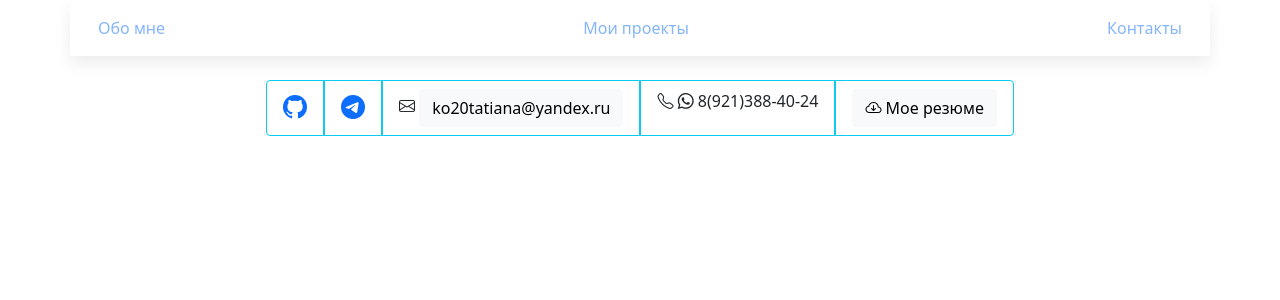
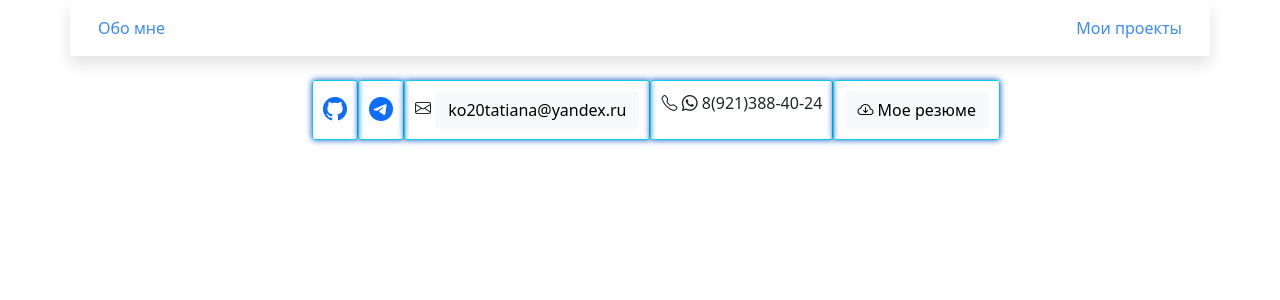
Before and after one commit to HaneulSky/portfolio, a React (Create React App) app: page /contacts in a window 1280 px wide. Shown: the top 300 px of the page. Built offline with nearby package versions, Linux system fonts and the light colour scheme; the HTML template or start-up script is replaced by a standard one.

Commit message:
изменила стили контактов и карточек, начала добавление модулей стилей

```diff
--- a/package.json
+++ b/package.json
@@ -11,6 +11,7 @@
         "react-dom": "^17.0.2",
         "react-router-dom": "^5.3.0",
         "react-scripts": "4.0.3",
+        "styled-components": "^5.3.5",
         "web-vitals": "^1.0.1"
     },
     "scripts": {
--- a/src/app.jsx
+++ b/src/app.jsx
@@ -3,7 +3,7 @@ import { Route, Switch } from "react-router";
 import Main from "./app/components/layouts/main";
 import Projects from "./app/components/layouts/projects";
 import NavBar from "./app/components/ui/navBar";
-import Contacts from "./app/components/ui/contacts";
+import Contacts from "./app/components/ui/contacts/contacts";
 
 function App() {
     return (
--- a/src/app/components/layouts/about.jsx
+++ b/src/app/components/layouts/about.jsx
@@ -32,7 +32,7 @@ const About = () => {
                             </li>
                             <li className="list-group-item">
                                 <i className="bi bi-heart"></i> Люблю книги,
-                                музыку и Реакт
+                                музыку и Фронтенд
                             </li>
                             <li className="list-group-item">
                                 <i className="bi bi-people"></i> Владею
--- a/src/app/components/layouts/main.jsx
+++ b/src/app/components/layouts/main.jsx
@@ -1,6 +1,6 @@
 import React from "react";
 import About from "./about";
-import Contacts from "../ui/contacts";
+import Contacts from "../ui/contacts/contacts";
 
 const Main = () => {
     return (
--- a/src/app/components/layouts/projects.jsx
+++ b/src/app/components/layouts/projects.jsx
@@ -2,7 +2,7 @@ import React from "react";
 import mesto from "../images/mesto.jpg";
 import travels from "../images/travels.jpg";
 import newsExplorer from "../images/news-explorer.jpg";
-import ProjectCard from "../ui/projectCard";
+import ProjectCard from "../ui/projectCard/projectCard";
 import blog from "../images/blog.png";
 
 const Projects = () => {
--- a/src/app/components/ui/contacts.jsx
+++ b/src/app/components/ui/contacts/contacts.jsx
@@ -1,20 +1,21 @@
 import React from "react";
+import contactsStyle from "./contacts.module.css";
+// className="list-group list-group-horizontal rounded m-auto flex-wrap"
 
 const Contacts = () => {
     return (
-        <div className="container d-flex flex-column justify-content-center flex-wrap">
-            <ul className="list-group list-group-horizontal rounded m-auto flex-wrap">
-                <li className="list-group-item border border-info">
+            <ul className={contactsStyle.contacts}>
+                <li className={contactsStyle.contact}>
                     <a href="https://github.com/HaneulSky">
                         <i className="bi bi-github" style={{ fontSize: 1.5 + "rem" }}></i>
                     </a>
                 </li>
-                <li className="list-group-item  border border-info">
+                <li className={contactsStyle.contact}>
                     <a href="https://t.me/kotatiana">
                         <i className="bi bi-telegram" style={{ fontSize: 1.5 + "rem" }}></i>
                     </a>
                 </li>
-                <li className="list-group-item  border border-info">
+                <li className={contactsStyle.contact}>
                     <i className="bi bi-envelope"></i>{" "}
                     <a
                         href="mailto:ko20tatiana@yandex.ru"
@@ -24,10 +25,10 @@ const Contacts = () => {
                         ko20tatiana@yandex.ru
                     </a>
                 </li>
-                <li className="list-group-item  border border-info">
+                <li className={contactsStyle.contact}>
                     <i className="bi bi-telephone"></i> <i className="bi bi-whatsapp"></i>  8(921)388-40-24
                 </li>
-                <li className="list-group-item  border border-info">
+                <li className={contactsStyle.contact}>
                     <a
                         href="https://drive.google.com/file/d/1vKcGXVWSyVItrNdRmxe33-dJ2DtxaKYN/view?usp=sharing"
                         role="button"
@@ -37,7 +38,6 @@ const Contacts = () => {
                     </a>
                 </li>
             </ul>
-        </div>
     );
 };
 
--- /dev/null
+++ b/src/app/components/ui/contacts/contacts.module.css
@@ -0,0 +1,12 @@
+.contacts{
+    display: flex;
+    justify-content: center;
+    flex-wrap: wrap;
+    list-style: none;
+}
+.contact{
+   border: #0dcaf0 1px solid;
+    border-radius: 3px;
+    padding: 10px;
+    box-shadow: 0 0 6px #0a53be;
+}
--- a/src/app/components/ui/navBar.jsx
+++ b/src/app/components/ui/navBar.jsx
@@ -5,9 +5,9 @@ const NavBar = () => {
     return (
         <div
             className="container shadow mb-4"
-            style={{ backgroundColor: "white", opacity: 0.5 }}
+            style={{ backgroundColor: "white", opacity: 0.8 }}
         >
-            <ul className="nav navbar navbar-light">
+            <ul className="nav navbar navbar-light ">
                 {" "}
                 <li className="nav-item">
                     <Link className="nav-link" to="/portfolio">
@@ -19,11 +19,6 @@ const NavBar = () => {
                         Мои проекты
                     </Link>
                 </li>
-                <li className="nav-item">
-                    <Link className="nav-link" to="/contacts">
-                        Контакты
-                    </Link>
-                </li>
             </ul>
         </div>
     );
--- a/src/app/components/ui/projectCard.jsx
+++ b/src/app/components/ui/projectCard/projectCard.jsx
@@ -1,12 +1,14 @@
 import React from "react";
 import PropTypes from "prop-types";
+import projectCardStyles from "./projectCard.module.css";
+console.log(projectCardStyles.text);
 
 const ProjectCard = ({ image, alt, children, link, page }) => {
     return (
         <div className="card shadow" style={{ width: 50 + "%" }}>
             <img src={image} className="card-img-top" alt={alt} style={{ maxWidth: 100 + "%", height: 150 + "px" }} />
             <div className="card-body d-flex flex-column">
-                <div className="card-text align-self-start" style={{ fontSize: 1 + "rem" }}>{children}</div>
+                <div className= {projectCardStyles.text}>{children}</div>
                 <div className="align-self-end mt-auto">
                     <a href={page} title="Посмотреть сайт">
                         <i className="bi bi-box-arrow-up-left" style={{ fontSize: 30 + "px" }}></i>
--- /dev/null
+++ b/src/app/components/ui/projectCard/projectCard.module.css
@@ -0,0 +1,9 @@
+.text{
+    font-size: 1rem;
+}
+
+@media screen and (max-width:600px){
+    .text{
+        font-size: 0.6rem;
+    }
+}
--- a/src/index.css
+++ b/src/index.css
@@ -1,8 +1,11 @@
+@import url("app/components/ui/projectCard/projectCard.module.css");
+
 body {
   margin: 0;
   font-family: -apple-system, BlinkMacSystemFont, 'Segoe UI', 'Roboto', 'Oxygen',
     'Ubuntu', 'Cantarell', 'Fira Sans', 'Droid Sans', 'Helvetica Neue',
     sans-serif;
+  font-size: 16px;
   -webkit-font-smoothing: antialiased;
   -moz-osx-font-smoothing: grayscale;
 }
@@ -10,4 +13,5 @@ body {
 code {
   font-family: source-code-pro, Menlo, Monaco, Consolas, 'Courier New',
     monospace;
+  font-size: 8px;
 }
```
Also changed, not shown: .eslintrc.js, 1 other file (tests, documents, lock files or other folders).
